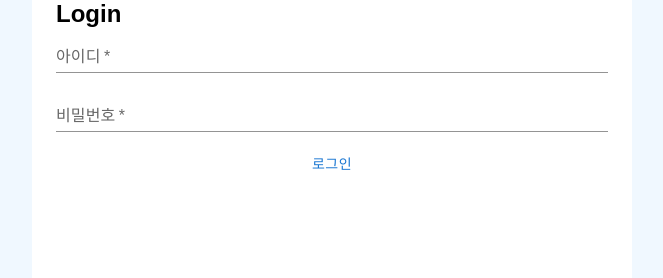
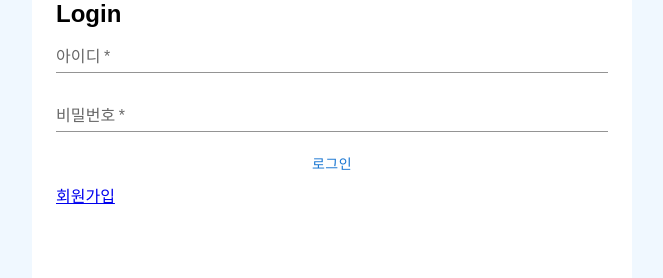
Before and after one commit to appleSimple/drunk-house, a Next.js app: page /login in a window 1280 px wide. Shown: the top 278 px of the page, without its empty margins (308-971 px from the left). Built offline with nearby package versions, Linux system fonts and the light colour scheme; a web font is replaced by a local one.

Commit message:
feat: 로그인 화면에 회원가입 링크 추가

```diff
--- a/src/app/login/page.tsx
+++ b/src/app/login/page.tsx
@@ -1,7 +1,8 @@
 'use client';
+import { FormEvent, useRef } from 'react';
 import { useRouter } from 'next/navigation'
+import Link from "next/link";
 import styles from './page.module.css';
-import { FormEvent, useRef } from 'react';
 import { BaseInput } from '@/components/base-input';
 import { BaseButton } from '@/components/base-button';
 import { login } from '@/config/api/user-service';
@@ -39,9 +40,10 @@ export default function Login() {
         <h1>Login</h1>
         <form className={styles.form} onSubmit={submit}>
           <BaseInput ref={userNameRef} label="아이디" variant="standard" size="small" name="username" autoComplete="username" required />
-          <BaseInput ref={passwordRef} label="비밀번호" variant="standard" size="small" name="password" autoComplete="current-password" required />
+          <BaseInput ref={passwordRef} type='password' label="비밀번호" variant="standard" size="small" name="password" autoComplete="current-password" required />
           <BaseButton type="submit">로그인</BaseButton>
         </form>
+        <Link href="/signup">회원가입</Link>
       </div>
     </>
   );
```
